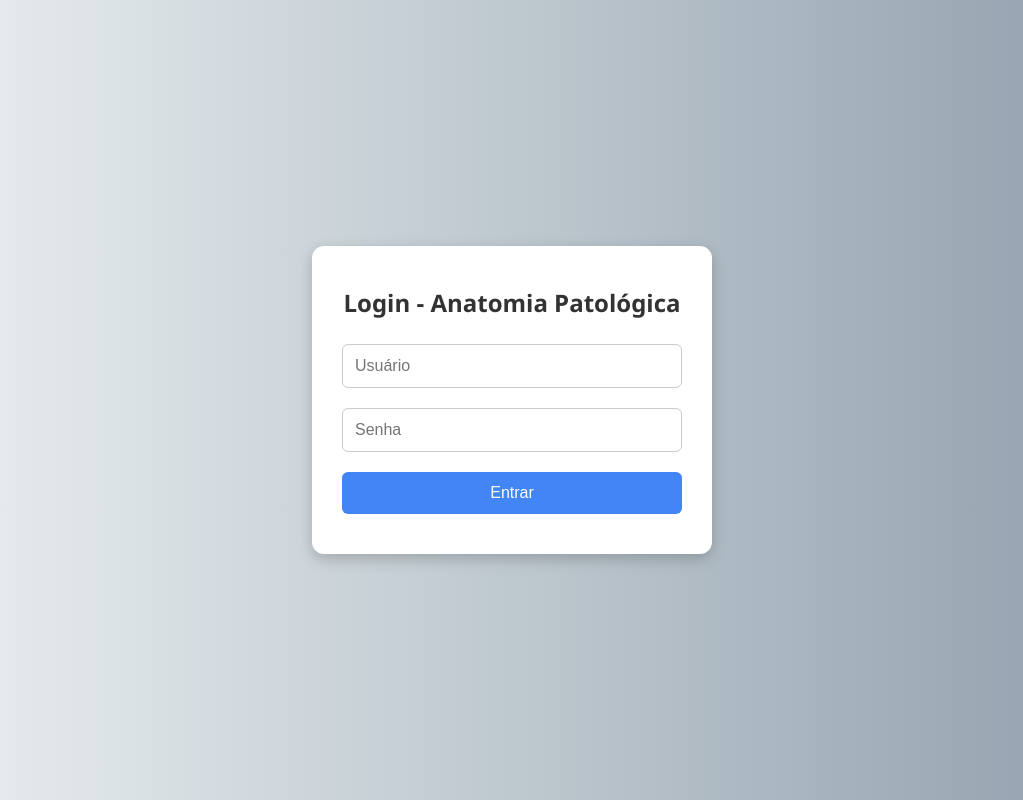
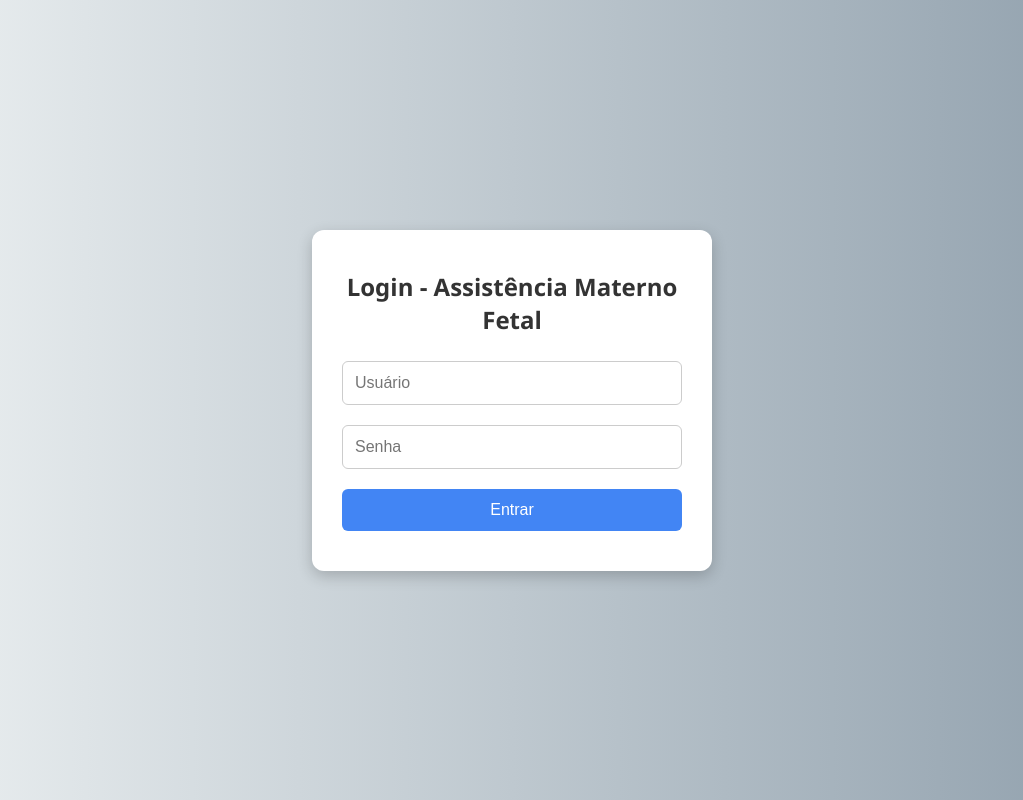
Before and after one commit to Nucleo-icd/5mF, a plain HTML site: page index.html in a window 1280 px wide. Shown: the whole page, without its empty margins (128-1151 px from the left). Drawn offline with Linux system fonts and the light colour scheme.

Commit message:
Update index.html

```diff
--- a/index.html
+++ b/index.html
@@ -1,14 +1,13 @@
-
 <!DOCTYPE html>
 <html lang="pt-br">
 <head>
   <meta charset="UTF-8">
-  <title>Login - Anatomia Patológica</title>
+  <title>Login - Assistência Materno Fetal</title>
   <link rel="stylesheet" href="style.css">
 </head>
 <body>
   <div class="container">
-    <h2>Login - Anatomia Patológica</h2>
+    <h2>Login - Assistência Materno Fetal</h2>
     <form id="login-form">
       <input id="username" type="text" placeholder="Usuário">
       <input id="password" type="password" placeholder="Senha">
```
